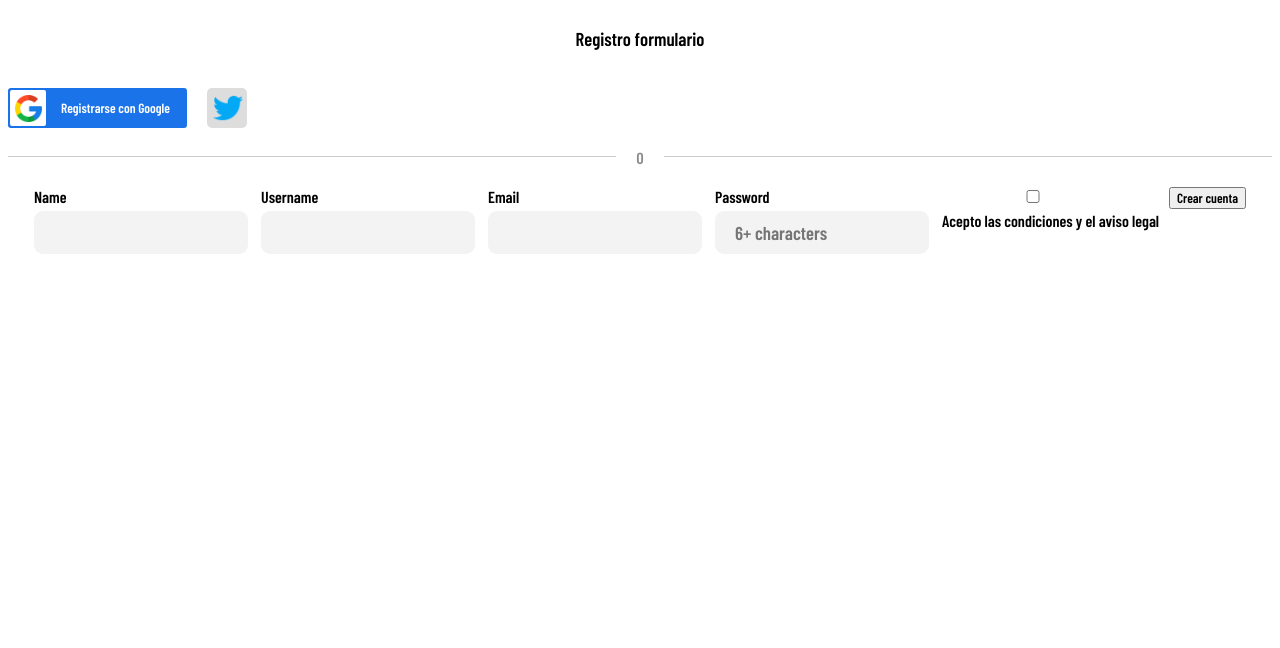
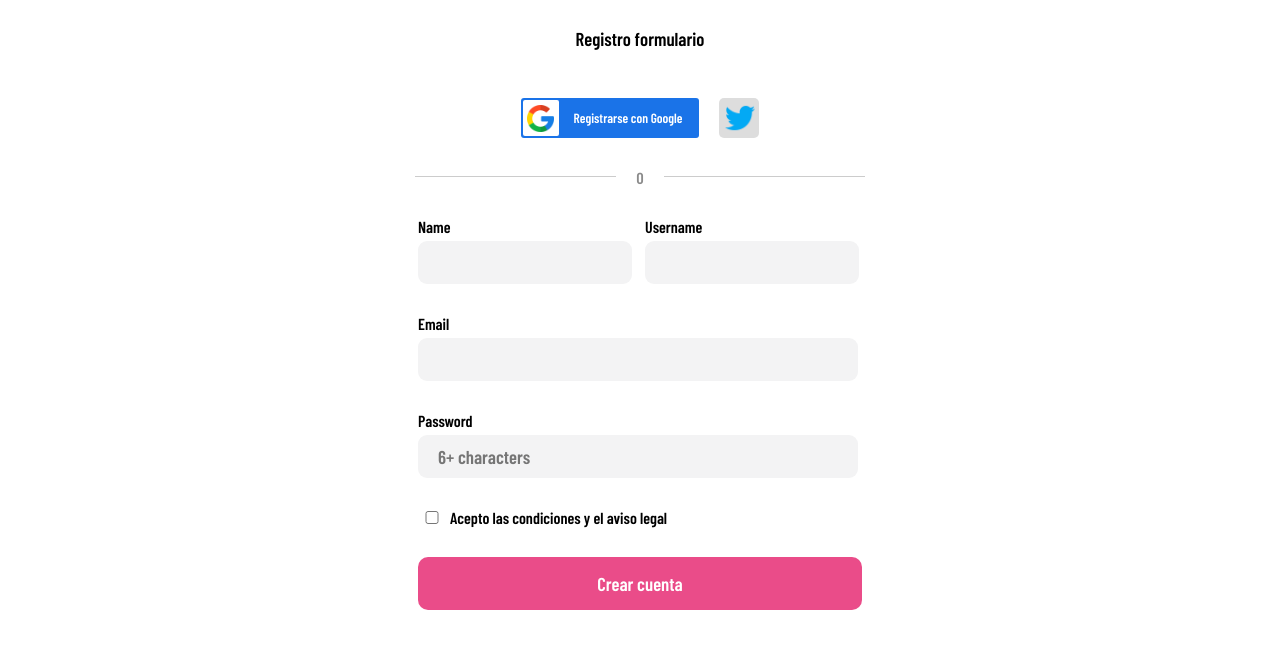
Before and after one commit to xavimagine/formulario, a plain HTML site: page html/login.html in a window 1280 px wide. Drawn offline with nearby package versions, Linux system fonts and the light colour scheme; a web font is replaced by a local one.

Commit message:
commit done front

```diff
--- a/css/login.css
+++ b/css/login.css
@@ -5,18 +5,21 @@
 }
 
 .container{
+    margin: auto;
     display: flex;
     flex-direction: column;
     align-items: center;
     justify-content: center;
-    gap: 20px;
+    gap: 30px;
+    width: 450px;
+    margin: auto;
 }
 /*Esta parte es los registros con google y twitter*/
-.btn{
+.buttons{
     display: flex;
-    align-self: flex-start;
+    align-self: center;
     gap: 20px;
-    align-items: center;
+
 }
 
 .google-btn{
@@ -86,11 +89,11 @@ background-color:  rgb(200, 200, 200);
     border:  none;
     border-top:  1px solid #ccc;
 }
-/*separador*/
+
 .separator span{
     color: #8b8b8b;
 }
-.seccion-inputs {
+.section-inputs {
     display: flex;
     gap: 10px;
     width: 100%;
@@ -100,7 +103,7 @@ form {
     display: flex;
     flex-direction: column;
     align-items: stretch;
-    gap: 20px;
+    gap: 30px;
 }
 label {
     display: flex;
@@ -110,23 +113,24 @@ label {
 label span {
     font-weight: 800;
 }
-.seccion-inputs input {
+.section-inputs label input {
     width: 80%;
+    background-color: #f3f3f4;
+    border: none;
+    padding: 10px 20px;
+    border-radius: 9px;
+    outline: none;
+    font-size: 14pt;
+}
+label input {
+    width: 90%;
     background-color: #f3f3f4;
     padding: 10px 20px;
     border: none;
     border-radius: 9px;
     font-size: 14pt;
     outline: none;
-}
-label input {
-    width: 100%;
-    background-color: #f3f3f4;
-    padding: 10px 20px;
-    border: none;
-    border-radius: 9px;
-    font-size: 14pt;
-    outline: none;
+    transition: background-color 0.2s, border 0.2s, box-shadow 0.2s;
 }
 
 label input:hover{
@@ -140,15 +144,30 @@ label input:focus{
     box-shadow: 0 0 4px #eb50ff4f;
 }
 
-.conditions label{
+.checkbox-label {
     display: flex;
     flex-direction: row;
 
 }
 
-.conditions label input[type="cheackbox"]{
+.checkbox-label input[type="checkbox"] {
     width: 20px;
 }
-.conditions span{
+.checkbox-label span{
     font-weight: 400;
 }
+
+.submit-btn{
+    background-color: #EA4C89;
+    color: white;
+    font-size:14pt;
+    font-weight: 500;
+    text-align: center;
+    padding: 15px;
+    border: none;
+    border-radius: 10px;
+    cursor: pointer;
+}
+.submit-btn:hover{
+    opacity: 0.75;
+}
--- a/html/login.html
+++ b/html/login.html
@@ -13,7 +13,7 @@
 <body>
     <div class="container">
         <h3>Registro formulario</h3>
-        <div class="btn">
+        <div class="buttons">
             <button class="google-btn">
               <picture>
                 <img src="../img/google.png" alt="google logo">
@@ -32,31 +32,32 @@
         <hr>
         </div>
         <form action="" method="">
-          <div class="seccion-inputs">
+          <div class="section-inputs">
             <label for="name">
               <span>Name</span>
-            <input type="text" name="name" >
+              <input id="name"name="name" >
             </label>
             <label for="username">
               <span>Username</span>
-            <input type="text" name="username">
+              <input id="username" name="username">
             </label>
+          </div>
             <label for="email">
               <span>Email</span>
-            <input type="email" name="email">
+              <input type="email"  id="email" name="email">
             </label>
-          <label for="pass">
+            <label for="password">
               <span>Password</span>
-            <input type="password" name="pass"  placeholder="6+ characters">
+              <input type="password" id="password" name="password"  placeholder="6+ characters">
             </label>
-          <label for="checkbox" class="conditions">
-            <input type="checkbox" id="conditions">
+            <label for="checkbox" class="checkbox-label">
+              <input type="checkbox" id="checkbox-label">
               <span> Acepto las condiciones y el aviso legal</span>
             </label>
           <label for="create">
             <button type="submit" class="submit-btn"> Crear cuenta</button>
           </label>
-        </div>
+
             </form>
     </div>
 
```
Lines whose indentation alone changed are shown as unchanged.
